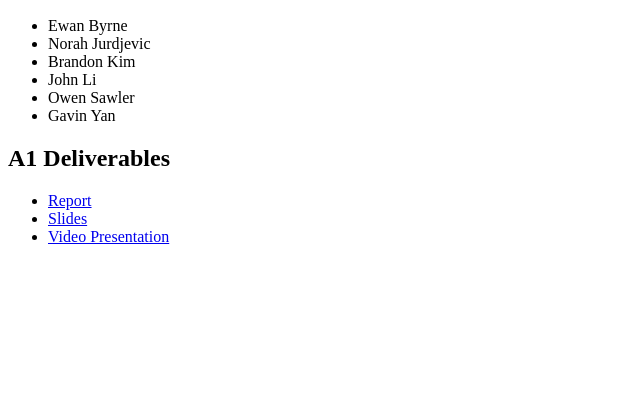
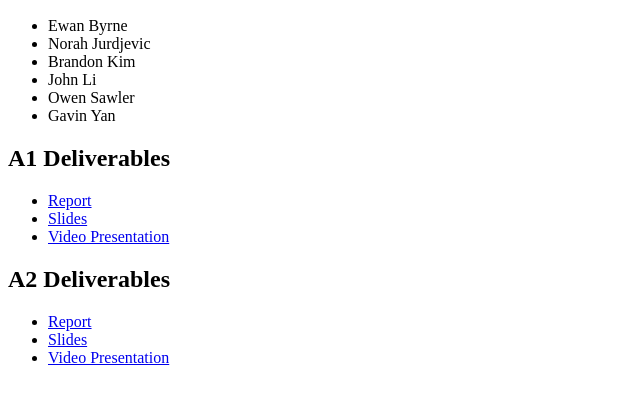
Before and after one commit to yangavin/bile-byte, a website: page index.html in a window 1280 px wide. Shown: the part 168-572 px from the top of the page, without its empty margins (0-640 px from the left). Drawn offline with Linux system fonts and the light colour scheme.

Commit message:
add a2 deliverables

```diff
--- a/index.html
+++ b/index.html
@@ -36,5 +36,21 @@
         >
       </li>
     </ul>
+    <h2>A2 Deliverables</h2>
+    <ul>
+      <li>
+        <a href="bile-bytes-A2-report.pdf" target="_blank">Report</a>
+      </li>
+      <li>
+        <a href="bile-bytes-A2-slides.pdf" target="_blank">Slides</a>
+      </li>
+      <li>
+        <a
+          href="https://drive.google.com/file/d/15glZ6RTu7kyJ9DMq_jQpUZDmkT5hiUOZ/view"
+          target="_blank"
+          >Video Presentation</a
+        >
+      </li>
+    </ul>
   </body>
 </html>
```
Also changed, not shown: 2 other files.
